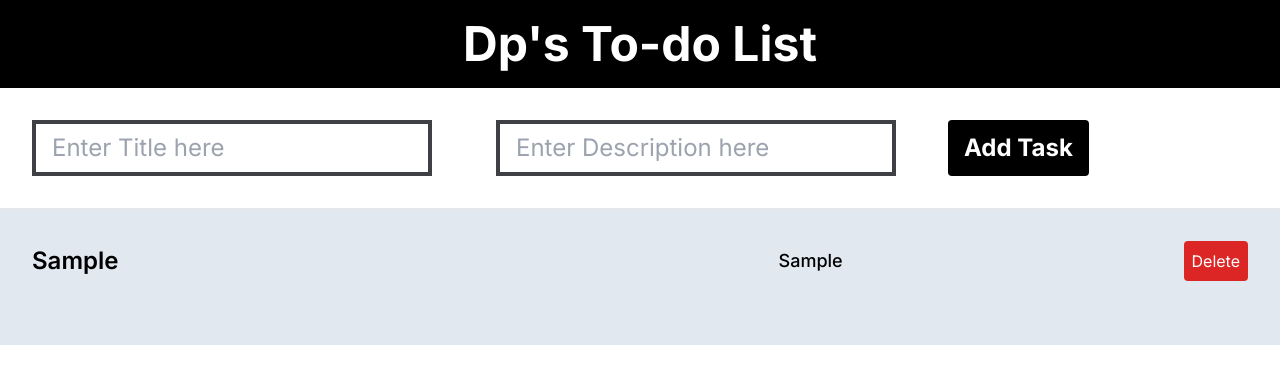
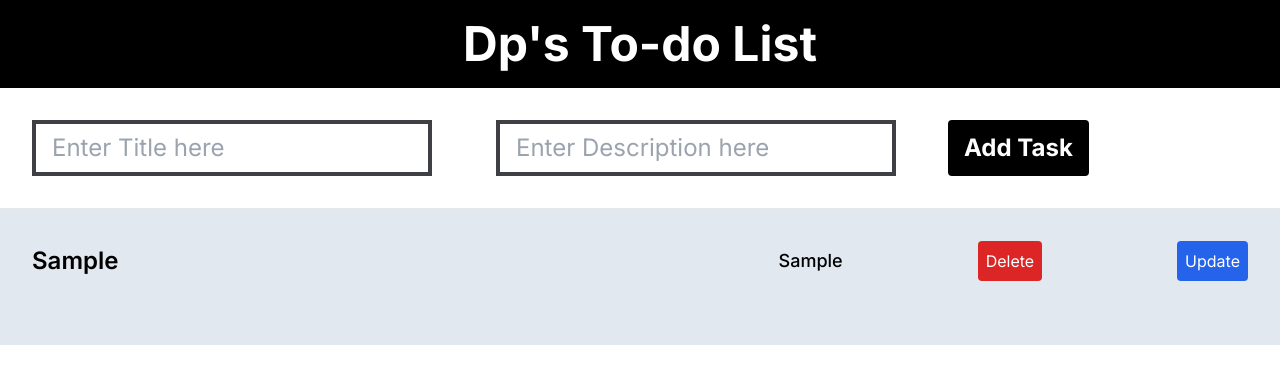
Before and after one commit to Dp20703/todolist, a Next.js app: page / in a window 1280 px wide. Both pictures are taken after typing "Sample", "Sample" into the empty fields and a click on the button "Add Task". Shown: the top 384 px of the page. Built offline with nearby package versions, Linux system fonts and the light colour scheme.

Commit message:
update functionality added

```diff
--- a/app/Addtask.js
+++ b/app/Addtask.js
@@ -1,11 +1,16 @@
 'use client'
 
+import { Courier_Prime, Fascinate } from 'next/font/google';
 import React, { useState } from 'react'
 
 const Addtask = () => {
-    const [title, settitle] = useState("")
-    const [desc, setdesc] = useState("")
+    const [isEditing, setisEditing] = useState(false)
+    let [title, settitle] = useState("")
+    let [desc, setdesc] = useState("")
     const [mainTask, setmainTask] = useState([])
+    const [eTitle, seteTitle] = useState("")
+    const [eDesc, seteDesc] = useState("")
+
     const submitHandler = (e) => {
         e.preventDefault()
         setmainTask([...mainTask, { title, desc }])
@@ -22,13 +27,34 @@ const Addtask = () => {
         setmainTask(copyTask)
 
     }
-    // const updateHandler = (e,i) => {
-    //   e.preventDefault()
-    //   setmainTask([...mainTask, { title, desc }])
-    //   settitle("")
-    //   setdesc("")
-    //   // console.log(mainTask)
-    // }
+
+    function handleEditClick(i, etitle, edesc) {
+        let UpdateTitle = etitle
+        let updateDesc = edesc
+        seteTitle(UpdateTitle)
+        seteDesc(updateDesc)
+        console.log(UpdateTitle)
+        console.log(updateDesc)
+        let copyTask = [...mainTask]
+        copyTask.splice(i, 1)
+        setmainTask(copyTask)
+        setisEditing(true)
+    }
+
+    function handleEditFormSubmit(e) {
+        e.preventDefault();
+        title = eTitle
+        console.log(title)
+        desc = eDesc
+        console.log(desc)
+        setmainTask([...mainTask, { title, desc }])
+        seteTitle("")
+        seteDesc("")
+        console.log(mainTask)
+        setisEditing(false);
+    }
+
+
     let randerTask = <h2>No Task Availabel</h2>
     if (mainTask.length > 0) {
         randerTask = mainTask.map((t, i) => {
@@ -41,14 +67,38 @@ const Addtask = () => {
                     deleteHandler(i)
                 }}
                     className='bg-red-600 text-white rounded px-2 py-2'>Delete</button>
-                {/* <button onClick={() => {
-          updateHandler(i)
-          }}className='bg-green-600 text-white rounded px-2 py-2'>Update</button> */}
+                <button onClick={() => {
+                    handleEditClick(i, t.title, t.desc)
+                }} className='bg-blue-600 text-white rounded px-2 py-2'>Update</button>
             </li>
         })
     }
     return (
-        <>
+        <div className='parent'>
+            {isEditing ?
+                <form onSubmit={handleEditFormSubmit}>
+
+                    <h1 className='bg-black text-white font-bold text-center text-5xl p-5 w-screen'>Edit To-do List</h1>
+                    <div className='flex justify-around items-center mb-5'>
+                        <h2 className='text-center  bg-zinc-800 text-white px-4 ml-4 rounded py-4 font-bold w-1/4'>Edit Title:</h2>
+                        <input type="text" name="editTodo" id="editTodo" value={eTitle} onChange={(e) => {
+                            seteTitle(e.target.value)
+                        }} className='text-2xl px-4 py-2 m-8 border-zinc-700 border-4 w-[330px]  md:w-[400px]  lg:w-[400px]' required placeholder='Edit Title here' />
+                    </div>
+                    <div className='flex justify-around items-center mb-5'>
+                        <h2 className='text-center bg-zinc-800 text-white px-4 ml-4 rounded py-4 font-bold w-1/4'>Edit Description:</h2>
+                        <input type="text" name="editTodo" id="editTodo" value={eDesc} onChange={(e) => {
+                            seteDesc(e.target.value)
+                        }} className='text-2xl px-4 py-2 m-8 border-zinc-700 border-4 w-[330px] md:w-[400px] lg:w-[400px]' placeholder='Edit Description here' required />
+
+                    </div>
+                    <div className='flex justify-around items-center  '>
+                        <button type="submit" className='text-white bg-blue-600 py-2 px-2 rounded'>Update</button>
+                        <button className='text-white bg-red-600 py-2 px-2 rounded' type='submit' onClick={() => setisEditing(false)}>Cancel</button>
+                    </div>
+                </form>
+                :
+                (<>
                     <h1 className='bg-black text-white font-bold text-center text-5xl p-5 w-screen'>Dp's To-do List</h1>
                     <form onSubmit={submitHandler} >
                         <input type="text" className='text-2xl px-4 py-2 m-8 border-zinc-700 border-4 w-[330px]  md:w-[400px]  lg:w-[400px]' required placeholder='Enter Title here' value={title} onChange={(e) => {
@@ -63,7 +113,8 @@ const Addtask = () => {
                     <div className='p-8 bg-slate-200 '>
                         <ul>{randerTask}</ul>
                     </div>
-        </>
+
+                </>)}</div>
     )
 }
 
```
Lines whose indentation alone changed are shown as unchanged.
